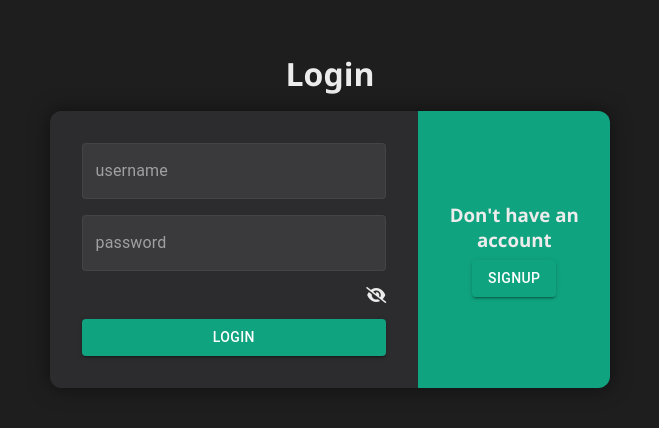
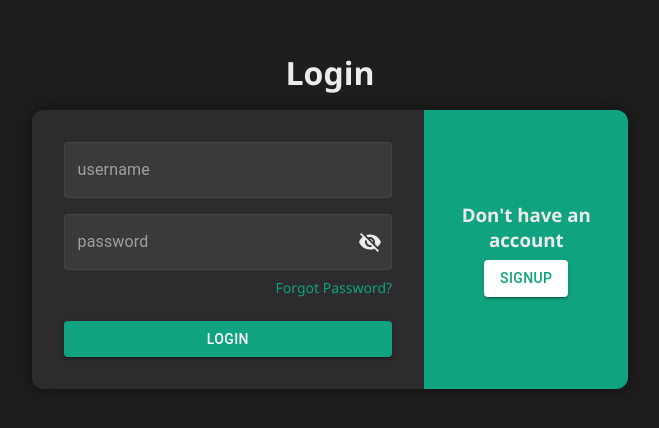
Before and after one commit to RishiChouksey53/PromptGPT_Frontend, a React (Vite) app: page /login in a window 1280 px wide. Shown: the part 180-608 px from the top of the page, without its empty margins (310-969 px from the left). Built offline with nearby package versions, Linux system fonts and the light colour scheme.

Commit message:
autoClose

```diff
--- a/package.json
+++ b/package.json
@@ -12,12 +12,14 @@
   "dependencies": {
     "@emotion/react": "^11.14.0",
     "@emotion/styled": "^11.14.1",
+    "@mui/icons-material": "^7.2.0",
     "@mui/material": "^7.2.0",
     "@mui/styled-engine-sc": "^7.2.0",
     "axios": "^1.10.0",
     "react": "^19.1.0",
     "react-dom": "^19.1.0",
     "react-markdown": "^10.1.0",
+    "react-router-dom": "^7.7.1",
     "react-spinners": "^0.17.0",
     "rehype-highlight": "^7.0.2",
     "styled-components": "^6.1.19",
--- a/src/App.jsx
+++ b/src/App.jsx
@@ -1,4 +1,4 @@
-import React, { useEffect } from "react";
+import React, { useEffect, useRef } from "react";
 import SideBar from "./Sidebar.jsx";
 import ChatWindow from "./ChatWindow.jsx";
 import { MyContext } from "./MyContext.jsx";
@@ -7,6 +7,13 @@ import { useState } from "react";
 import { v1 as uuidv1 } from "uuid";
 import Auth from "./Auth.jsx";
 import { clientServer } from "./config/index.jsx";
+import {
+  BrowserRouter,
+  Routes,
+  Route,
+  useNavigate,
+  Navigate,
+} from "react-router-dom";
 
 export default function App() {
   const [prompt, setPrompt] = useState("");
@@ -70,14 +77,24 @@ export default function App() {
   return (
     <div className="main">
       <MyContext.Provider value={providerValues}>
-        {isAuthenticated ? (
-          <>
-            <SideBar />
-            <ChatWindow />
-          </>
-        ) : (
-          <Auth />
-        )}
+        <BrowserRouter>
+          <Routes>
+            <Route
+              path="/"
+              element={
+                isAuthenticated ? (
+                  <>
+                    <SideBar />
+                    <ChatWindow />
+                  </>
+                ) : (
+                  <Navigate to="/login" />
+                )
+              }
+            />
+            <Route path="/login" element={<Auth />} />
+          </Routes>
+        </BrowserRouter>
       </MyContext.Provider>
     </div>
   );
--- a/src/Auth.css
+++ b/src/Auth.css
@@ -86,7 +86,7 @@
   background-color: #12856e !important;
 }
 
-.loadingDiv{
+.loadingDiv {
   display: flex;
   justify-content: center;
   align-items: center;
@@ -95,14 +95,51 @@
   left: 0;
   right: 0;
   bottom: 0;
-  background-color: rgba(0, 0, 0, 0.5)
+  background-color: rgba(0, 0, 0, 0.5);
 }
 
 @media (max-width: 600px) {
-  .container{
+  .container {
     flex-direction: column;
   }
-  .mainContainer{
+  .mainContainer {
     height: 100dvh;
   }
 }
+
+input:-webkit-autofill,
+input:-webkit-autofill:focus,
+input:-webkit-autofill:hover,
+input:-webkit-autofill:active {
+  -webkit-box-shadow: 0 0 0px 1000px #3a3a3c inset !important; /* Match your input background */
+  -webkit-text-fill-color: #fff !important;
+  caret-color: #fff !important;
+  border-radius: 4px;
+  transition: background-color 9999s ease-in-out 0s;
+}
+
+.forgot {
+  color: #10a37f;
+  text-align: right;
+  cursor: pointer;
+  font-size: 0.875rem;
+  margin-top: -0.5rem;
+  margin-bottom: 0.5rem;
+}
+
+.signup-btn {
+  background-color: #ffffff !important;
+  color: #10a37f !important;
+  font-weight: 600;
+  border-radius: 8px;
+  box-shadow: 0 4px 10px rgba(0, 0, 0, 0.2);
+  transition: all 0.3s ease;
+  padding: 6px 20px;
+  text-transform: none;
+}
+
+.signup-btn:hover {
+  background-color: #f0f0f0 !important;
+  color: #0e8e6e !important;
+  box-shadow: 0 6px 14px rgba(0, 0, 0, 0.25);
+}
--- a/src/Auth.jsx
+++ b/src/Auth.jsx
@@ -5,6 +5,8 @@ import Button from "@mui/material/Button";
 import { clientServer } from "./config";
 import { ScaleLoader } from "react-spinners";
 import { MyContext } from "./MyContext";
+import { Visibility, VisibilityOff } from "@mui/icons-material";
+import { InputAdornment, IconButton } from "@mui/material";
 
 export default function Auth() {
   const [isLogin, setIsLogin] = useState(true);
@@ -137,21 +139,29 @@ export default function Auth() {
                 isLogin ? handleLogin() : handleRegister();
               }
             }}
+            InputProps={{
+              endAdornment: (
+                <InputAdornment position="end">
+                  <IconButton
+                    onClick={() => setPasswordVisibility(!passVisibility)}
+                    edge="end"
+                  >
+                    {passVisibility ? <VisibilityOff /> : <Visibility />}
+                  </IconButton>
+                </InputAdornment>
+              ),
+            }}
           />
-          {!passVisibility ? (
-            <i
+          {isLogin && (
+            <p
+              className="forgot"
               onClick={() => {
-                setPasswordVisibility(!passVisibility);
+                // add your forgot password handler here
+                alert("Redirect to forgot password page or open modal");
               }}
-              className="fa-solid fa-eye eye"
-            ></i>
-          ) : (
-            <i
-              onClick={() => {
-                setPasswordVisibility(!passVisibility);
-              }}
-              className="fa-solid fa-eye-slash eye"
-            ></i>
+            >
+              Forgot Password?
+            </p>
           )}
           <Button
             onClick={isLogin ? handleLogin : handleRegister}
@@ -167,6 +177,7 @@ export default function Auth() {
             <h3>Already have an account</h3>
           )}
           <Button
+            className="signup-btn"
             onClick={() => {
               setIsError(false);
               setMessage(false);
--- a/src/ChatWindow.jsx
+++ b/src/ChatWindow.jsx
@@ -8,6 +8,10 @@ import { useState } from "react";
 import { clientServer } from "./config/index.jsx";
 
 export default function ChatWindow() {
+  const textAreaRef = useRef(null);
+  useEffect(() => {
+    textAreaRef.current.focus();
+  });
   const {
     userProfile,
     prompt,
@@ -21,7 +25,7 @@ export default function ChatWindow() {
     setIsAuthenticated,
   } = useContext(MyContext);
   const [loading, setLoading] = useState(false);
-  const [isOpen, setIsOpen] = useState(0);
+  const [isProfileOpen, setIsProfileOpen] = useState(false);
   const getReply = async () => {
     try {
       setLoading(true);
@@ -63,14 +67,23 @@ export default function ChatWindow() {
     setPrompt("");
   }, [reply]);
 
+  function closeSideBar() {
+    if (isSideBarOpen) {
+      setIsSideBarOpen(false);
+    }
+    if (isProfileOpen) {
+      setIsProfileOpen(false);
+    }
+  }
+
   return (
-    <div className="chatWindow">
+    <div className="chatWindow" onClick={closeSideBar}>
       <div className="navbar">
         <div className="navLogo">PromptGPT</div>
         <div
           className="navSideBar"
           onClick={() => {
-            isSideBarOpen ? setIsSideBarOpen(false) : setIsSideBarOpen(true);
+            setIsSideBarOpen(!isSideBarOpen);
           }}
         >
           <i className="fa-solid fa-bars"></i>
@@ -78,14 +91,17 @@ export default function ChatWindow() {
         <div
           className="navProfile"
           onClick={() => {
-            isOpen == 0 ? setIsOpen(1) : setIsOpen(0);
+            setIsProfileOpen(!isProfileOpen);
           }}
         >
           <img src="/profile.png" alt="profile" />
         </div>
         <div
+          onClick={(e) => {
+            e.stopPropagation();
+          }}
           className="navProfileOptions"
-          style={isOpen == 0 ? { display: "none" } : {}}
+          style={isProfileOpen == 0 ? { display: "none" } : {}}
         >
           <ul>
             <li style={{ color: "grey" }}>
@@ -121,6 +137,7 @@ export default function ChatWindow() {
         <div className="chatInput">
           <div className="userInput">
             <textarea
+              ref={textAreaRef}
               onChange={(e) => {
                 setPrompt(e.target.value);
               }}
--- a/src/Sidebar.jsx
+++ b/src/Sidebar.jsx
@@ -6,7 +6,6 @@ import { clientServer } from "./config";
 import { v1 as uuidv1 } from "uuid";
 
 export default function Sidebar() {
-  const [updatedThread, setUpdatedThread] = useState([]);
   const {
     allThreads,
     setAllThreads,
--- a/src/config/index.jsx
+++ b/src/config/index.jsx
@@ -1,7 +1,7 @@
 import axios from "axios";
 
-// export const BASE_URL = "http://localhost:8080";
-export const BASE_URL = "https://promptgpt-backend.onrender.com";
+export const BASE_URL = "http://localhost:8080";
+// export const BASE_URL = "https://promptgpt-backend.onrender.com";
 
 export const clientServer = axios.create({
   baseURL: BASE_URL,
```
Also changed, not shown: 1 other file (tests, documents, lock files or other folders).
